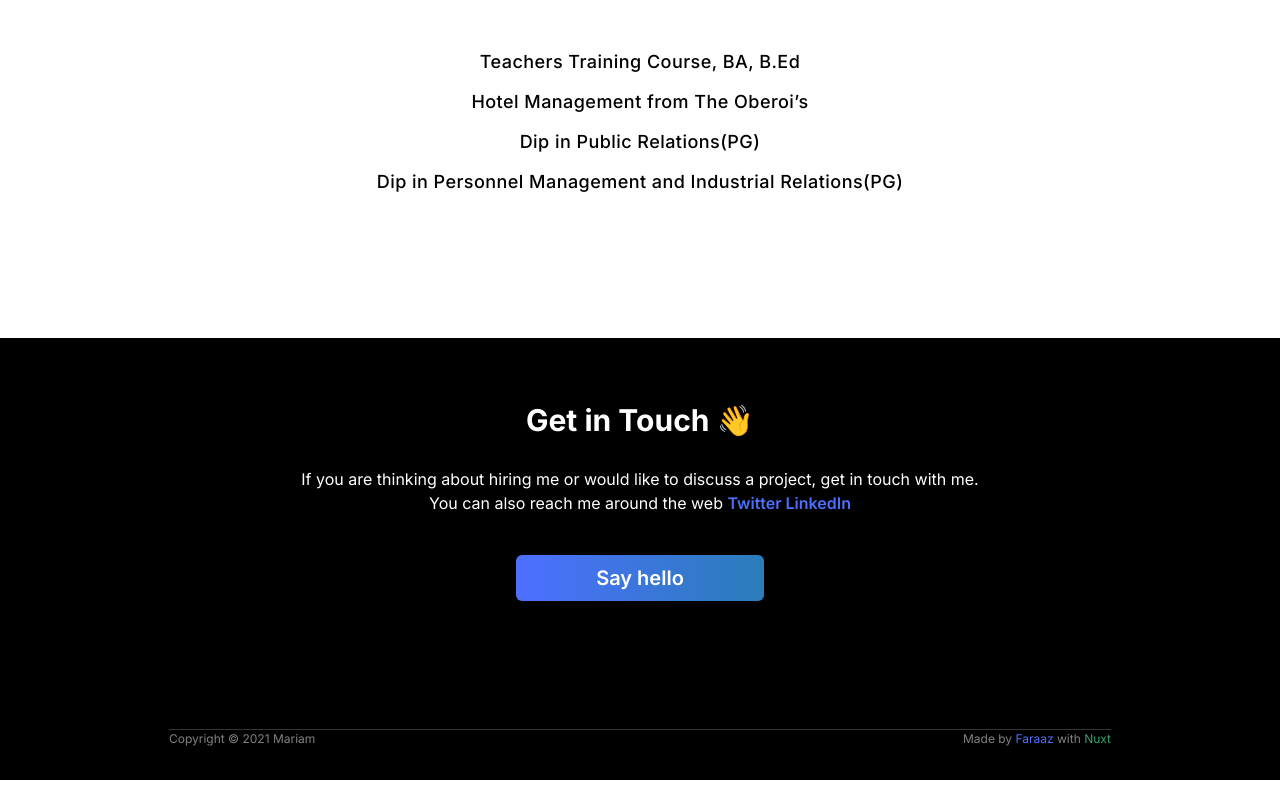
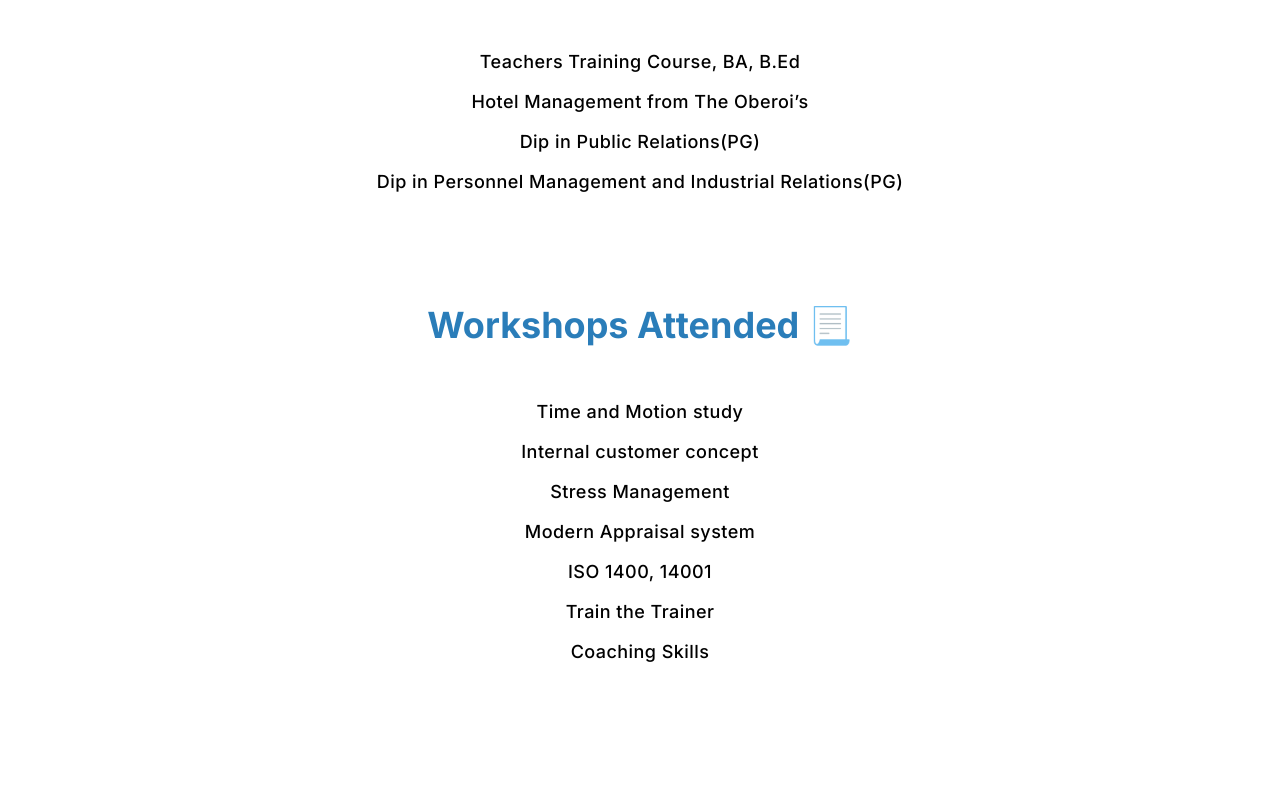
Before and after one commit to faraaz-baig/portfolio, a Nuxt app: page /about in a window 1280 px wide. Shown: the part 634-1432 px from the top of the page. Built offline with nearby package versions, Linux system fonts and the light colour scheme.

Commit message:
Update about.vue

```diff
--- a/pages/about.vue
+++ b/pages/about.vue
@@ -25,6 +25,20 @@
         Dip in Personnel Management and Industrial Relations(PG)
       </p>
     </div>
+    <div class="my-24">
+      <h1 class="text-mytext font-bold text-4xl text-center">
+        Workshops Attended 📃
+      </h1>
+      <p class="leading-10 mt-10 tracking-wide text-lg font-medium text-center">
+        Time and Motion study<br />
+        Internal customer concept<br />
+        Stress Management<br />
+        Modern Appraisal system<br />
+        ISO 1400, 14001<br />
+        Train the Trainer<br />
+        Coaching Skills
+      </p>
+    </div>
   </div>
 </template>
 
```
